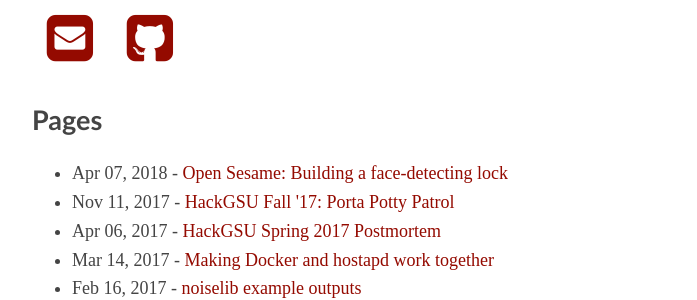
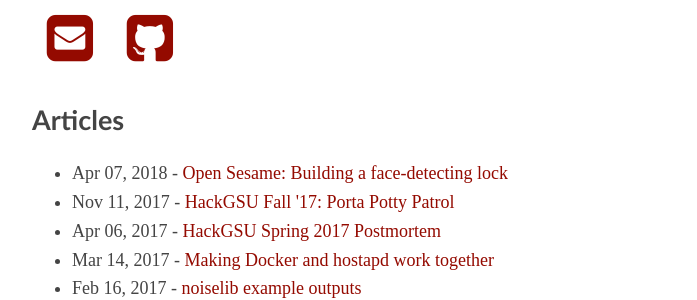
Before and after one commit to flaviut/flaviut.github.io, a Jekyll site: the page built from index.md, in a window 1280 px wide. Shown: the part 348-648 px from the top of the page, without its empty margins (283-980 px from the left). Built offline with Jekyll 4.4.1, drawn with Linux system fonts in a browser that asks for light colours; some web fonts are replaced.

Commit message:
Pages -> articles

```diff
--- a/index.md
+++ b/index.md
@@ -21,7 +21,7 @@ I'm a Computer Science student at [Georgia State][gsu], and a intern at
 <a href="mailto:me@flaviutamas.com"><i class="icon-big icon-mail-squared"></i></a>
 <a href="https://github.com/flaviut/"><i class="icon-big icon-github-squared"></i></a>
 
-## Pages
+## Articles
 <ul>
 {% for post in site.posts %}
   <li>{{ post.date | date: "%b %d, %Y" }} - <a href="{{ post.url }}">{{ post.title }}</a></li>
```
